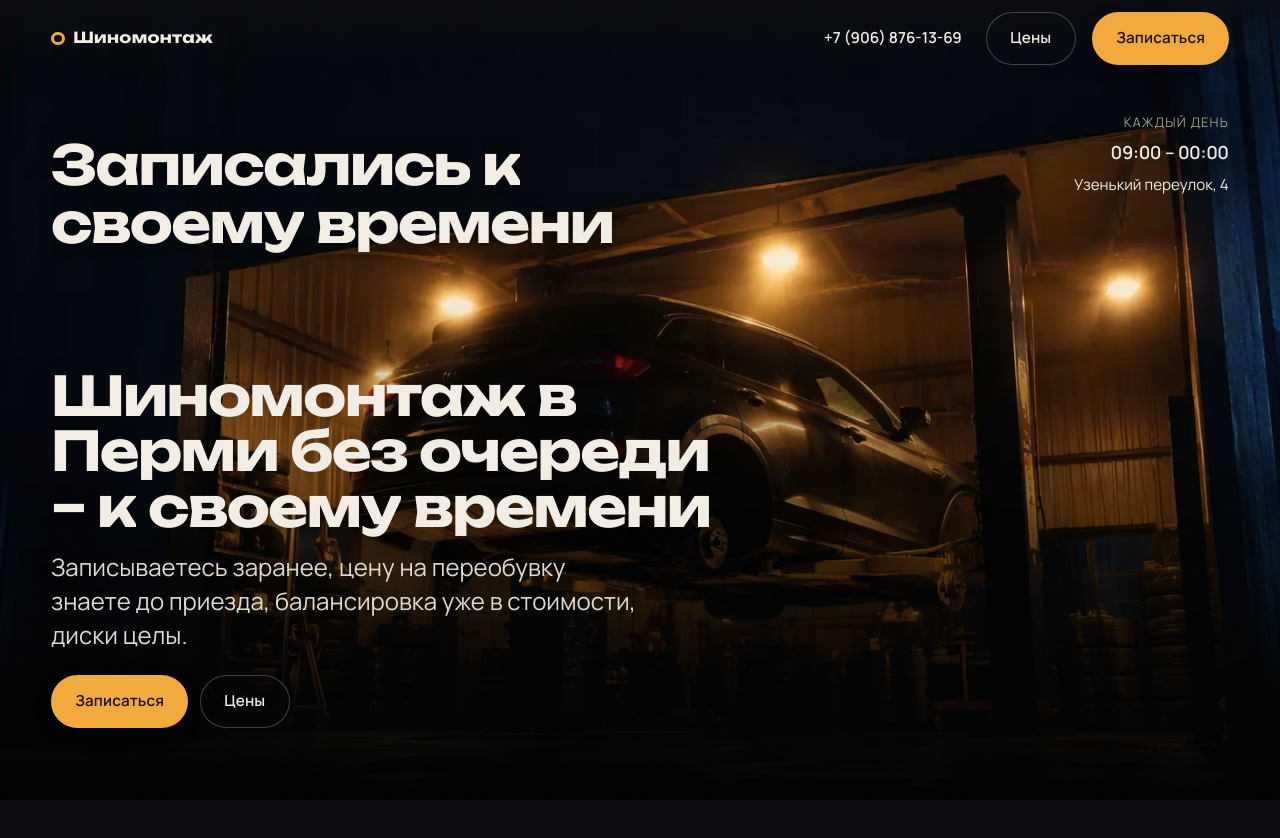
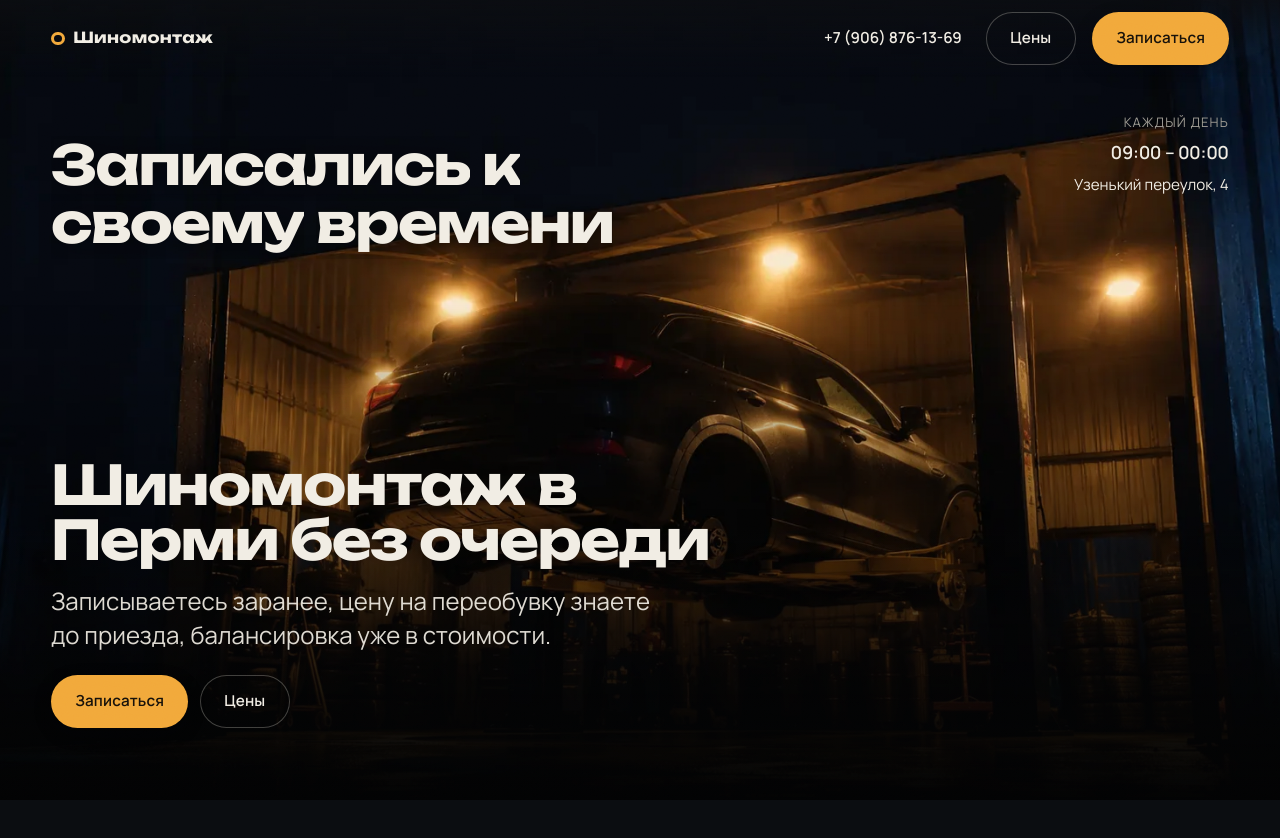
Before and after one commit to Ryauzoff/shinomontazh-12044607853-demo, a plain HTML site: page index.html in a window 1280 px wide. Shown: the top 838 px of the page. Drawn offline with Linux system fonts and the light colour scheme.

Commit message:
Оффер короче: Шиномонтаж в Перми без очереди

```diff
--- a/index.html
+++ b/index.html
@@ -9,7 +9,7 @@
 <meta property="og:type" content="website">
 <meta property="og:locale" content="ru_RU">
 <meta property="og:site_name" content="Шиномонтаж">
-<meta property="og:title" content="Шиномонтаж в Перми без очереди – к своему времени">
+<meta property="og:title" content="Шиномонтаж в Перми без очереди">
 <meta property="og:description" content="Шиномонтаж на Узеньком переулке, 4, Пермь: записываетесь заранее, цену знаете до приезда, балансировка уже в стоимости.">
 <meta property="og:image" content="assets/og.jpg">
 <meta property="og:image:width" content="1200">
@@ -290,8 +290,8 @@
 
         <div class="v-scrim v-scrim--band" aria-hidden="true"></div>
         <div class="hero-v__offer" data-v-cue="0 1 0 0">
-          <h1 class="v-display" data-v-kinetic="lines">Шиномонтаж в Перми без очереди – к своему времени</h1>
-          <p class="v-lede">Записываетесь заранее, цену на переобувку знаете до приезда, балансировка уже в стоимости, диски целы.</p>
+          <h1 class="v-display" data-v-kinetic="lines">Шиномонтаж в Перми без очереди</h1>
+          <p class="v-lede">Записываетесь заранее, цену на переобувку знаете до приезда, балансировка уже в стоимости.</p>
           <div class="hero__cta">
             <a class="v-btn" href="#zapis">Записаться</a>
             <a class="v-btn v-btn--ghost" href="#ceny">Цены</a>
```
